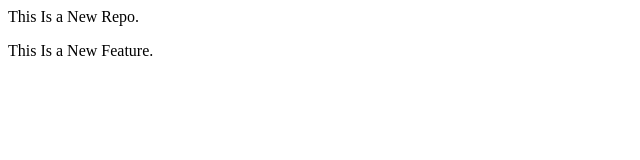
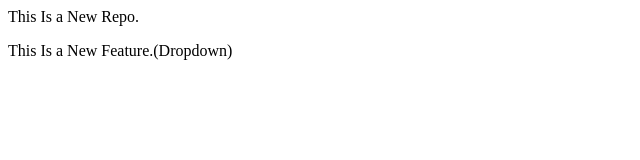
Before and after one commit to srivastava-shashwat/Localrepo, a plain HTML site: page Index.html in a window 1280 px wide. Shown: the full height of the page, 0-640 px from the left. Drawn offline with Linux system fonts and the light colour scheme.

Commit message:
Add new feature Dropdown

```diff
--- a/Index.html
+++ b/Index.html
@@ -1,2 +1,2 @@
 <P>This Is a New Repo.</P>
-<P>This Is a New Feature.</P>
+<P>This Is a New Feature.(Dropdown)</P>
```
